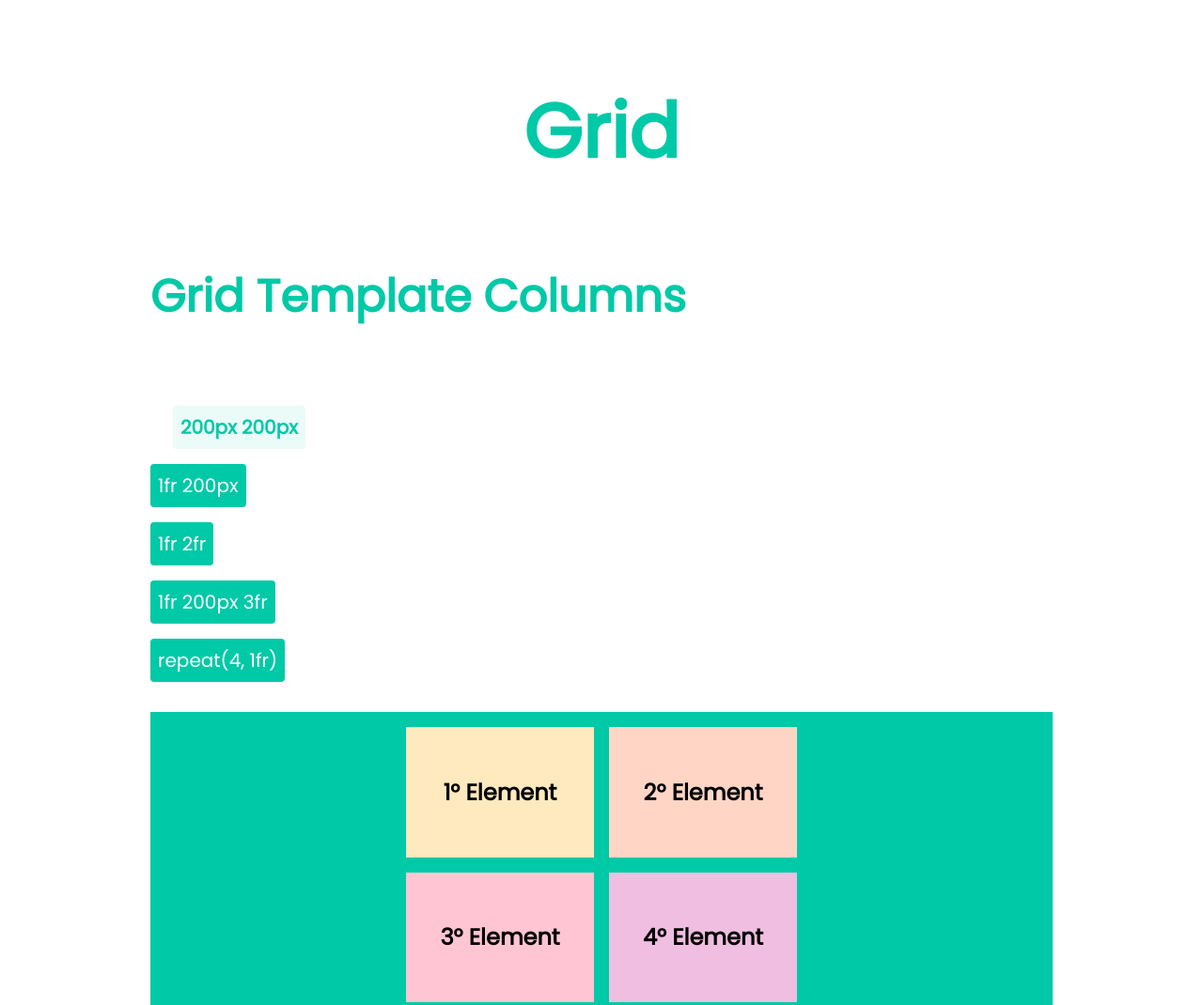
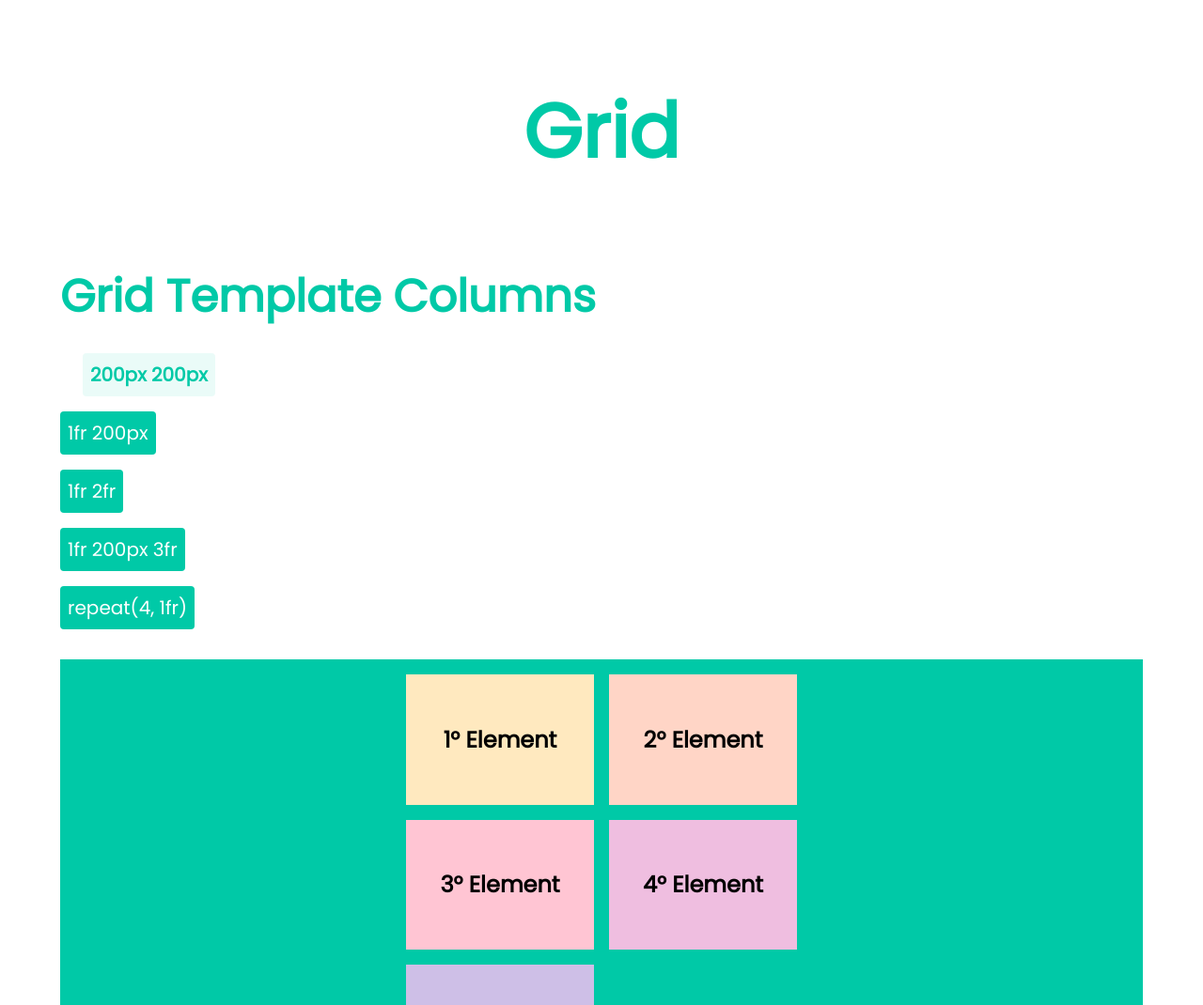
Before and after one commit to Gr3it/learning-css-grid, a plain HTML site: page public/index.html in a window 1280 px wide. Shown: the top 1070 px of the page at 94% size. Drawn offline with Linux system fonts and the light colour scheme.

Commit message:
some fixes

```diff
--- a/public/index.html
+++ b/public/index.html
@@ -6,15 +6,17 @@
     <meta charset="UTF-8" />
     <meta http-equiv="X-UA-Compatible" content="IE=edge" />
     <meta name="viewport" content="width=device-width, initial-scale=1.0" />
+    <meta name="description" content="This website helps you understand CSS-Grid via interactive buttons that move boxes">
+
     <link rel="stylesheet" href="styles.css" />
+    <script src="./eventHandler.js" defer></script>
 
-    <script src="./eventHandler.js" defer></script>
-    <title>Grid</title>
+    <title>Learning Grid</title>
 </head>
 
 <body>
-    <div class="grid-container">
-        <div class="grid-title">Grid</div>
+    <main>
+        <h1>Grid</h1>
 
         <!-- Grid Template Columns -->
         <div class="exercise-container">
@@ -350,15 +352,15 @@
             </div>
         </div>
         <!-- End example -->
-    </div>
+    </main>
 
 
     <!-- Footer -->
-    <div class="footer-container">
+    <footer>
         <a href="https://github.com/Gr3it/learning-grid" target="_blank">Project Repository</a>
         <a href="https://github.com/Santeenee" target="_blank">Santeenee GitHub</a>
         <a href="https://github.com/Gr3it" target="_blank">Gr3it GitHub</a>
-    </div>
+    </footer>
     <!-- End Footer -->
 
 </body>
--- a/public/styles.css
+++ b/public/styles.css
@@ -16,35 +16,32 @@
   outline: none;
 }
 
-.grid-container {
-  margin: 5rem 10rem;
-  display: flex;
-  flex-direction: column;
-  align-items: center;
-  justify-content: center;
-  gap: 5rem;
+main {
+  margin: 5rem 5vw; /* using viewport width makes the margin scalable */
 }
 
-.grid-title {
+h1 {
   font-size: 5rem;
   font-weight: bold;
   color: var(--MainColor);
+  text-align: center;
+  margin-bottom: 5rem;
 }
 
 .exercise-container {
-  width: 100%;
   min-height: 30rem;
   display: flex;
   flex-direction: row;
+  margin-bottom: 10rem;
 }
 
 .left-column {
-  height: 100%;
+  /*height: 100%;*/
   flex-basis: 0;
   flex-grow: 1;
   display: flex;
   flex-direction: column;
-  gap: 5rem;
+  gap: 1.5rem;
   margin-bottom: 2rem;
 }
 
@@ -166,18 +163,19 @@
   grid-template-areas: "A B C" "D E .";
 }
 
-.footer-container {
+footer {
   background-color: var(--MainColor);
   width: 100%;
   display: flex;
   justify-content: space-around;
-  padding: 5rem;
+  padding: 5vw;
 }
 
-.footer-container > a {
+footer > a {
   font-size: 1.75rem;
   font-weight: bold;
   color: white;
+  padding: 0.3rem;
 }
 
 @media screen and (max-width: 1600px) {
@@ -185,3 +183,10 @@
     flex-direction: column;
   }
 }
+
+@media screen and (max-width: 870px) {
+  footer {
+    flex-flow: column nowrap;
+    text-align: center;
+  }
+}
```
